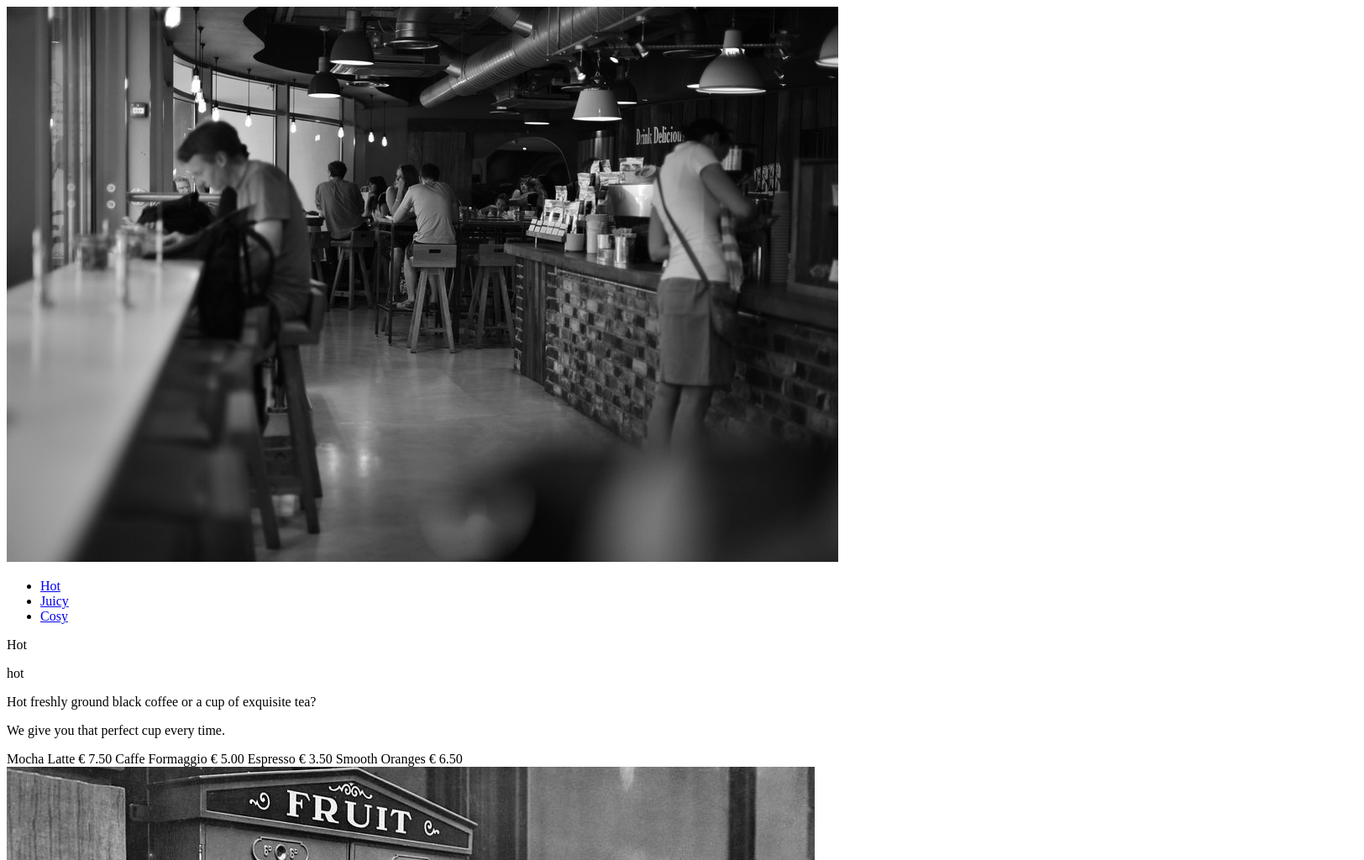
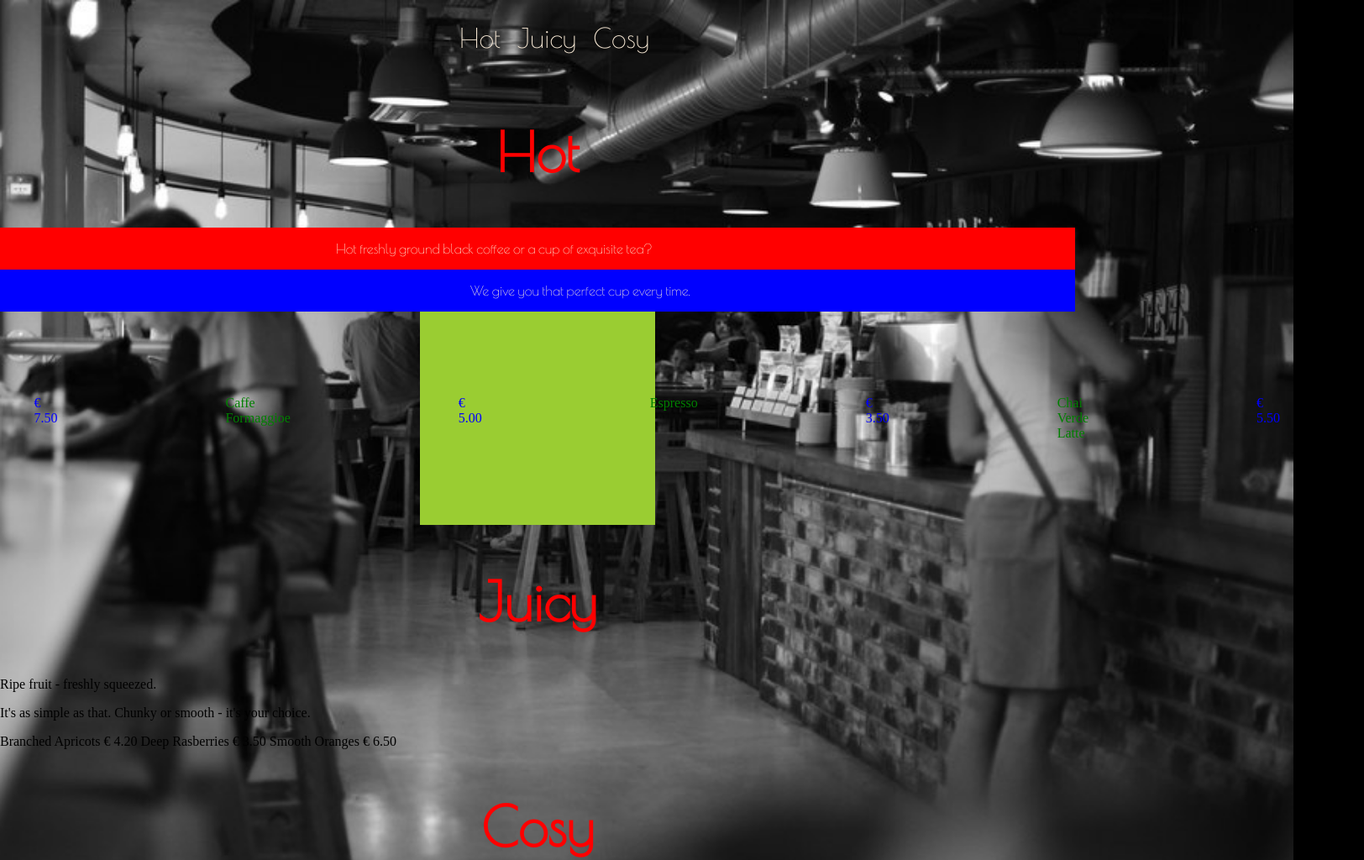
Before and after one commit to vincent-samuelsson-karlskogafhs/lexicon-retro-cafe-uppgift, a plain HTML site: page index.html in a window 1280 px wide. Shown: the top 1024 px of the page at 84% size, 1624 px wide, since content can reach past the window. Drawn offline with nearby package versions, Linux system fonts and the light colour scheme; a web font is replaced by a local one.

Commit message:
added list price , just experement

```diff
--- a/index.html
+++ b/index.html
@@ -10,22 +10,17 @@
     <link href="https://fonts.googleapis.com/css2?family=Poiret+One&family=Spirax&display=swap" rel="stylesheet">
 </head>
 <body>
-
-    <div class="header">
-        <img src="caffe-retro-assets/hot.jpg" alt="hot">
-        <div class="nav">
-            <ul>
-                <li><a href="#">Hot</a></li>
-                <li><a href="#">Juicy</a></li>
-                <li><a href="#">Cosy</a></li>
+    <!-- Här börjar HOT -->
+    <div class="hot">
+        <div class="menu">
+            <ul class="menu__list">
+                <li class="menu__item"><a class="menu__link" href="#">Hot</a></li>
+                <li class="menu__item"><a class="menu__link" href="#">Juicy</a></li>
+                <li class="menu__item"><a class="menu__link" href="#">Cosy</a></li>
             </ul>
         </div>
-    </div>
 
-    <div class="hot">
-        <p>Hot</p>
-    </div>hot
-
+    <h2>Hot</h2>
     <div class="hotfresh">
         <p>Hot freshly ground black coffee or a cup of exquisite tea?</p>
     </div>
@@ -35,23 +30,27 @@
     </div>
 
     <div class="itemhot">
-        <span>Mocha Latte</span>
-        <span>€ 7.50</span>
-
-        <span>Caffe Formaggio</span>
-        <span>€ 5.00</span>
-
-        <span>Espresso</span>
-        <span>€ 3.50</span>
-
-        <span>Smooth Oranges</span>
-        <span>€ 6.50</span>
+        <ul class="menu__hotlist">
+            <li class="menu__hotitem">
+                <span class="item">Mocha Latte</span>
+                <span class="pris">€ 7.50</span>
+                <span class="item">Caffe Formaggioe</span>
+                <span class="pris">€ 5.00</span>
+                <span class="item">Espresso</span>
+                <span class="pris">€ 3.50</span>
+                <span class="item">Chai Verde Latte</span>
+                <span class="pris">€ 5.50</span>
+            </li>
+        </ul>
+    </div>
 
     </div>
+    <!-- Här slutar HOT -->
+
+    <!-- Här börjar Juicy -->
 
     <div class="Juicy">
-        <img src="caffe-retro-assets/juicy.jpg" alt="juicy">
-        <h1>Juicy</h1>
+        <h2>Juicy</h2>
         <p>Ripe fruit - freshly squeezed.</p></div>
         <p>It's as simple as that. Chunky or smooth - it's your choice.</p>
         <div class="itemjuicy">
@@ -63,9 +62,11 @@
             <span>€ 6.50</span>
         </div>
     </div>
+    <!-- Här slutar Juicy -->
 
+    <!-- Här börjar Cosy -->
     <div class="cosy">
-        <img src="caffe-retro-assets/cosy.jpg" alt="cosy">
+        <h2>Cosy</h2>
         <h1>Cosy</h1>
 
         <div class="hangaround">
@@ -78,13 +79,14 @@
 
         <div class="itemcosy">
             <span>Mon-Sun</span>
-            <span>8am – 11pm</span>
+            <span>8am - 11pm</span>
             <span>Caffe Retro</span>
             <span>Canto VI</span>
             <span> 0123-45 67 89 </span>
             <span>caffe@lorem.pge</span>
         </div>
     </div>
+    <!-- Här slutar Cosy -->
 
 
 
--- a/style.css
+++ b/style.css
@@ -0,0 +1,112 @@
+* {
+    box-sizing: border-box;
+}
+
+body {
+    margin: 0;
+    padding: 0;
+    background-color: black;
+    background-image: url(caffe-retro-assets/hot.jpg);
+    background-position: center;
+    background-repeat: no-repeat;
+    background-size: cover;
+}
+
+img {
+    max-width: 100%;
+}
+
+:root {
+    --font-family: 'Poiret One', 'Spirax', sans-serif;
+    --font-siza-xlarge: 4rem;
+    --padding-left-side: 0 0 0 400px;
+}
+
+
+.header {
+    display: flex;
+}
+
+.menu {
+    display: flex;
+    flex-direction: row;
+    justify-content:center;
+}
+
+.menu__list {
+    display: flex;
+}
+
+.menu__link {
+    color: antiquewhite;
+    font-size: xx-large;
+    display: flex;
+    flex-direction: row;
+    justify-content: center;
+    text-decoration: none;
+    font-family: var(--font-family);
+}
+
+.menu__item {
+    display: flex;
+    justify-content: space-between;
+    align-items: center;
+    padding: 10px;
+}
+
+h2 {
+    display: flex;
+    justify-content: center;
+    color: red;
+    font-family: var(--font-family);
+    font-size: var(--font-siza-xlarge);
+}
+
+.hotfresh {
+    display: flex;
+    padding: 0 0 0 400px;
+    background-color: red;
+    color: antiquewhite;
+    font-family: var(--font-family);
+}
+
+.wegive {
+    display: flex;
+    background-color: blue;
+    color: antiquewhite;
+    padding: 0 0 0 560px;
+    font-family: var(--font-family);
+}
+
+.itemhot{
+    display: flex;
+    justify-content: center;
+    background-color: yellowgreen;
+    color: antiquewhite;
+    margin: 0 500px 0 500px;
+}
+
+.menu__hotlist {
+    display: flex;
+    margin: 0 0 0 0;
+}
+
+.menu__hotitem {
+    display: flex;
+    justify-content: space-between;
+    flex-direction: row;
+    list-style: none;
+
+}
+
+.item {
+    display: flex;
+    color: green;
+    margin: 100px;
+}
+
+.pris {
+    display: flex;
+    padding: 100px;
+    color: blue;
+}
```
